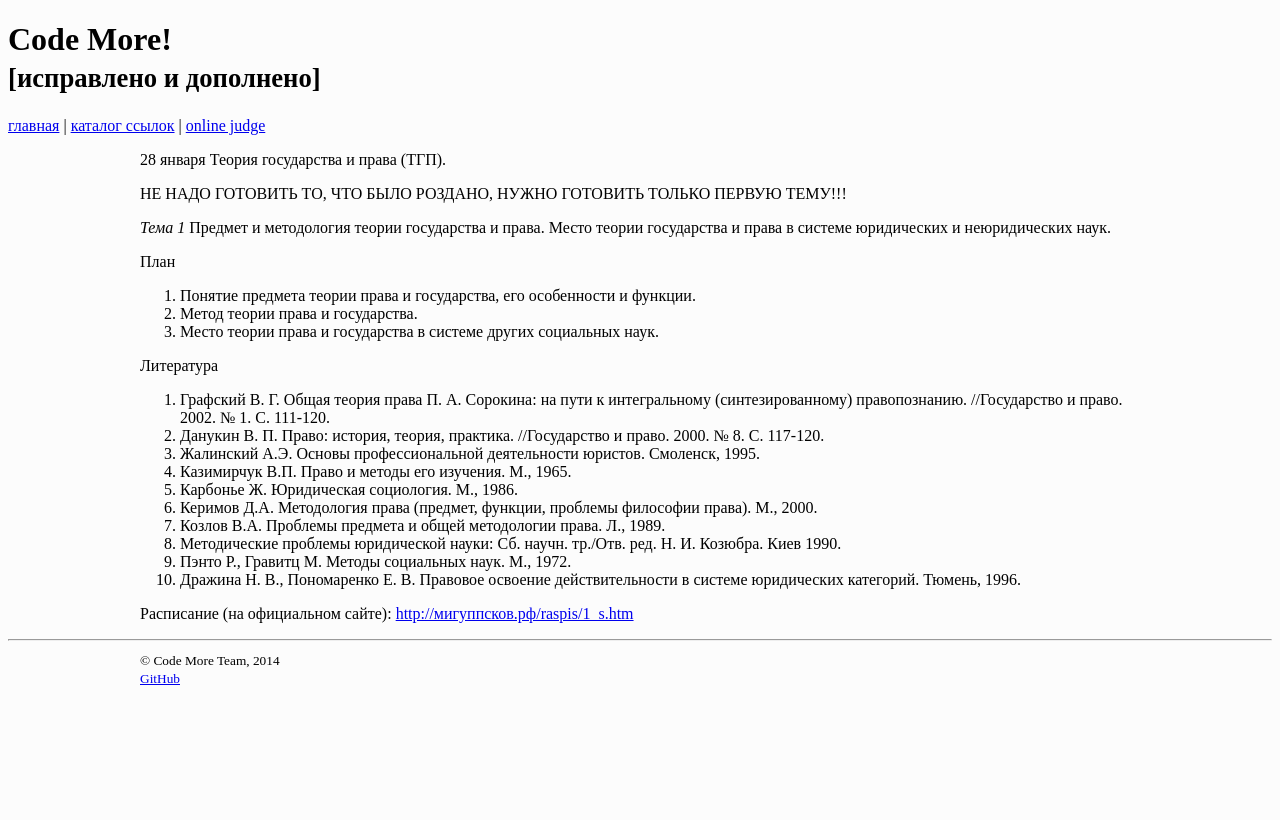
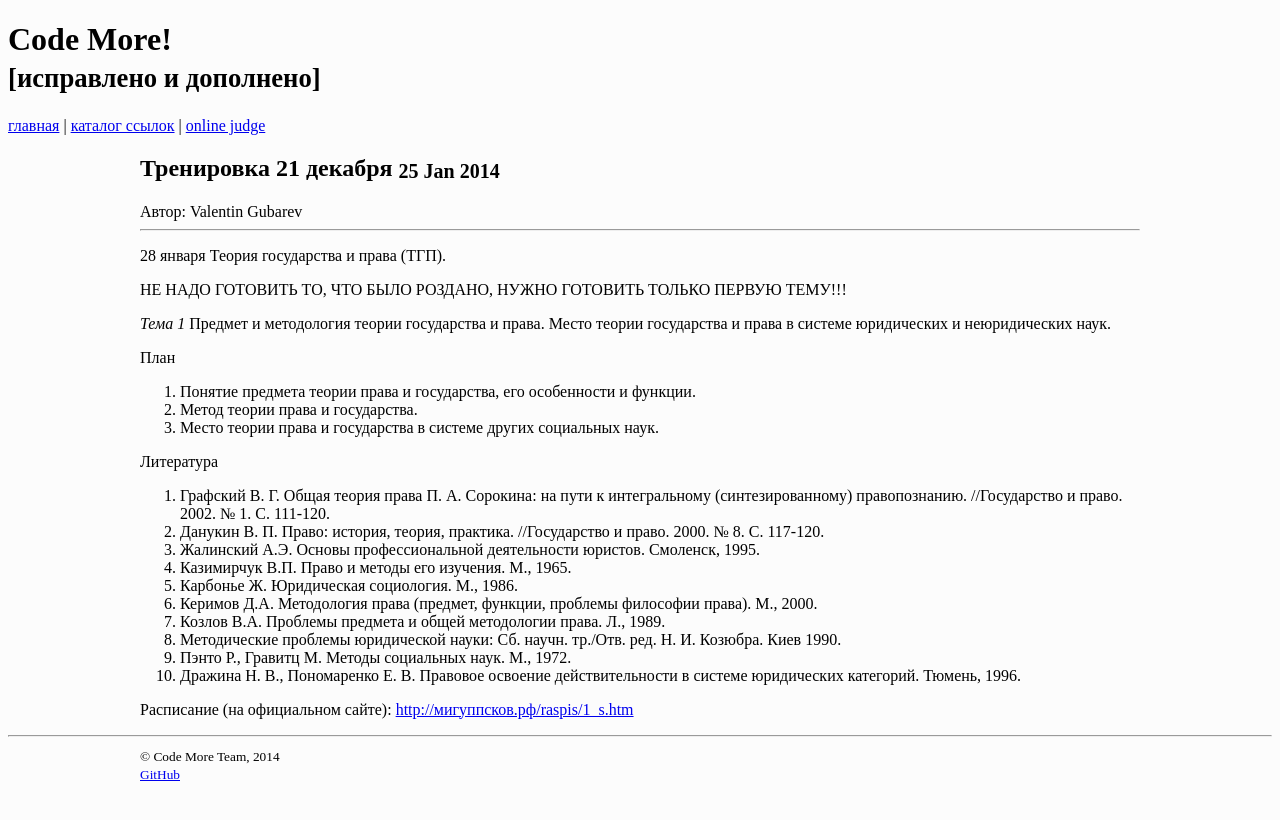
Before and after one commit to codemore-ru/codemore-ru.github.io, a Jekyll site: the page built from 332/index.md, in a window 1280 px wide. Shown: the top 820 px of the page. Built offline with Jekyll 4.4.1, drawn with Linux system fonts in a browser that asks for light colours.

Commit message:
332 fix (3)

```diff
--- a/332/index.md
+++ b/332/index.md
@@ -1,7 +1,8 @@
 ---
-layout: base
+layout: post
 title: Тренировка 21 декабря
 author: Valentin Gubarev
+date: '2014-01-25'
 ---
 
 28 января Теория государства и права (ТГП).
```
